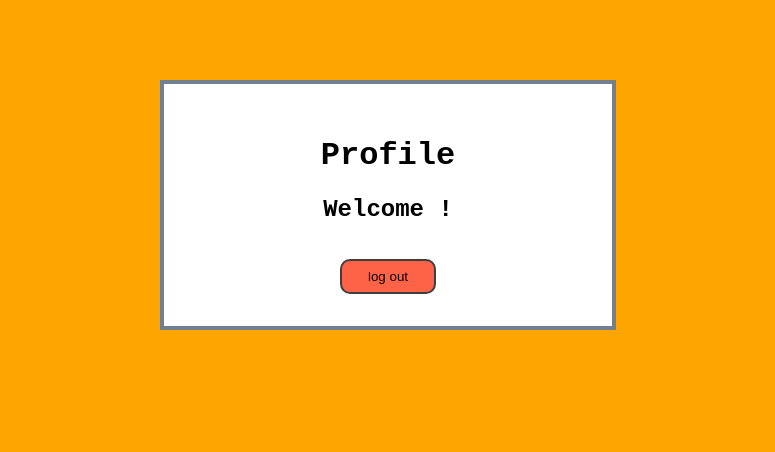
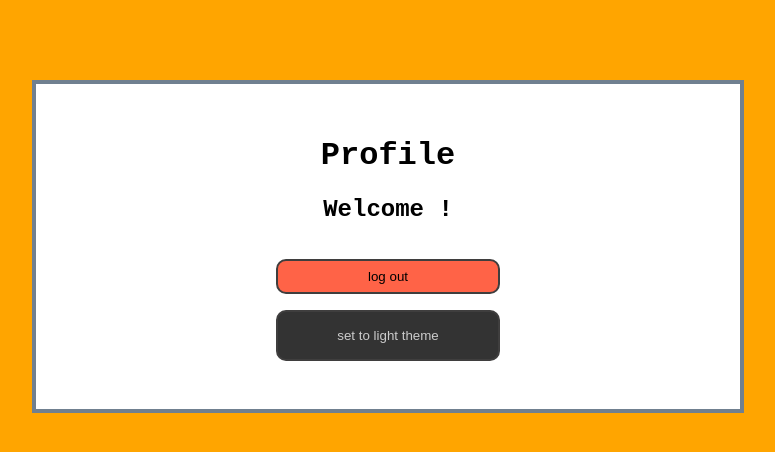
Before and after one commit to ktllama/logincontextapi, a React (Create React App) app: page / in a window 1280 px wide. Both pictures are taken after a click on the button "LOGIN". Shown: the top 452 px of the page, without its empty margins (252-1027 px from the left). Built offline with nearby package versions, Linux system fonts and the light colour scheme.

Commit message:
set toggle color light and dark theme

```diff
--- a/src/App.css
+++ b/src/App.css
@@ -5,7 +5,7 @@ body {
 
 .loginbox{
   background-color: white;
-  width:30%;
+  width:50%;
   margin: auto;
   margin-top:5rem;
   padding: 2rem;
@@ -28,7 +28,7 @@ input{
 button{
   padding:.5rem;
   background-color: tomato;
-  width: 25%;
+  width: 35%;
   border: rgb(63, 62, 62) 2px solid;
   border-radius: 10px;
   margin-top:1rem;
--- a/src/App.js
+++ b/src/App.js
@@ -2,18 +2,23 @@ import './App.css';
 import { Login } from './Login';
 import React, { useState } from 'react';
 import { Profile } from './Profile';
-import { LoginContext } from './Context/LoginContext';
+import { LoginContext, ThemeContext } from './Context/LoginContext';
 
 function App() {
   const [username, setUsername] = useState('');
   const [showProfile, setShowProfile] = useState(false);
+  const [darkTheme, setDarkTheme] = useState(true);
+
 //all the states you want to share to components should be in the parent most component
 //the value you are passing below an object containing all of the different things that we want to access inside components the provider wraps around
 //now to access it within the components we use the usecontext hook inside said component
+
   return (
     <div className="App">
     <LoginContext.Provider value={{ username, setUsername, setShowProfile }}>
-      {showProfile ? <Profile /> : <Login />}
+      <ThemeContext.Provider value={{darkTheme, setDarkTheme}}>
+        {showProfile ? <Profile /> : <Login />}
+      </ThemeContext.Provider>
     </LoginContext.Provider>
     </div>
   );
--- a/src/Context/LoginContext.js
+++ b/src/Context/LoginContext.js
@@ -1,6 +1,7 @@
 import { createContext } from "react";
 
 export const LoginContext = createContext({});
+export const ThemeContext = createContext()
 
 //BASIC IDEA
 //create context providers
--- a/src/Login.js
+++ b/src/Login.js
@@ -15,7 +15,7 @@ export const Login = () => {
     return (
         <div className='loginbox'>
         <h1>LOGIN</h1>
-        <formgroup>
+
             <label htmlFor='username'>username: </label>
             <input
                 id="username"
@@ -26,12 +26,12 @@ export const Login = () => {
                     setUsername(e.target.value);
                 }}
             />
-        </formgroup>
+
         <br />
-        <formgroup>
+
             <label htmlFor='password'>Password:</label>
             <input id="password" name="password" type="password" placeholder='password' />
-        </formgroup>
+
         <br />
         <button onClick={() => {setShowProfile(true)}}> LOGIN </button>
 
--- a/src/Profile.js
+++ b/src/Profile.js
@@ -1,16 +1,32 @@
 import React, { useContext } from 'react';
-import { LoginContext } from './Context/LoginContext';
+import { LoginContext, ThemeContext } from './Context/LoginContext';
+import { Login } from './Login';
 
 export const Profile = () => {
 
     const { username, setShowProfile } = useContext(LoginContext);
+    const { darkTheme, setDarkTheme } = useContext(ThemeContext);
     //we are grabbing username here not set username bc thats the variable that we want for this component
+
+    const themeStyles = {
+        backgroundColor: darkTheme ? '#333' : '#ccc',
+        color:darkTheme ? '#ccc' : '#333',
+        padding: '1rem',
+        margin: '1rem'
+    }
+
+    function toggleTheme() {
+        setDarkTheme(prevDarkTheme => !prevDarkTheme)
+      }
 
     return (
         <div className='loginbox'>
-        <h1>Profile</h1>
-        <h2>Welcome {username}! </h2>
-        <button onClick={() => {setShowProfile(false)}}> log out</button>
+            <h1>Profile</h1>
+            <h2>Welcome {username}! </h2>
+            <button onClick={() => {setShowProfile(false)}}> log out</button>
+<br />
+            <button style={themeStyles} onClick={toggleTheme}>{darkTheme ? 'set to light theme' : 'set to dark theme'} </button>
+
 
         </div>
     )
```
